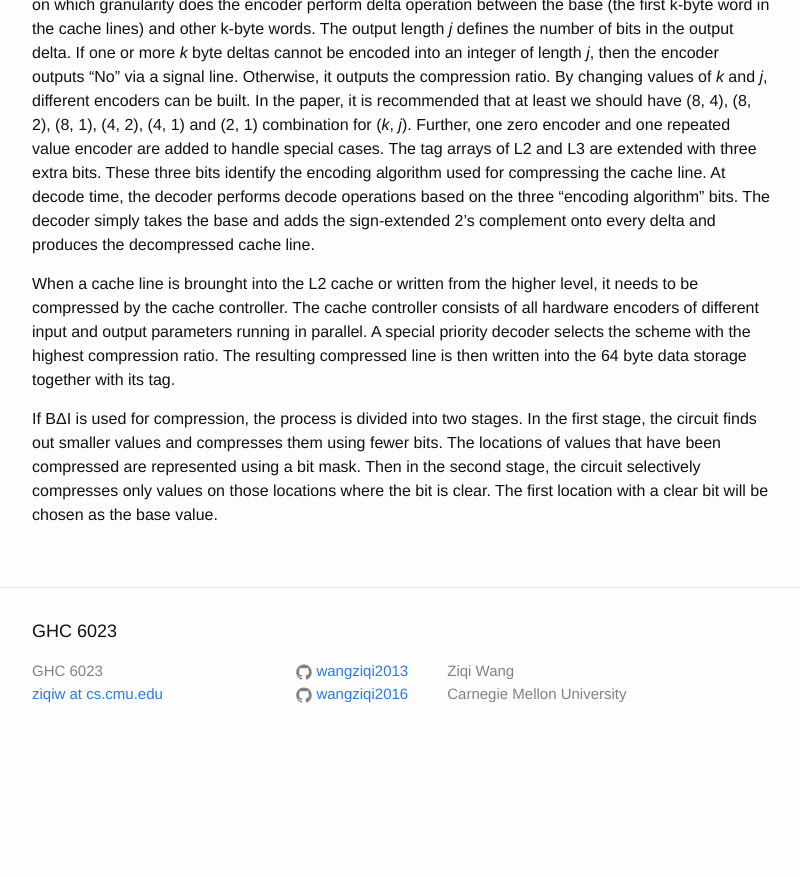
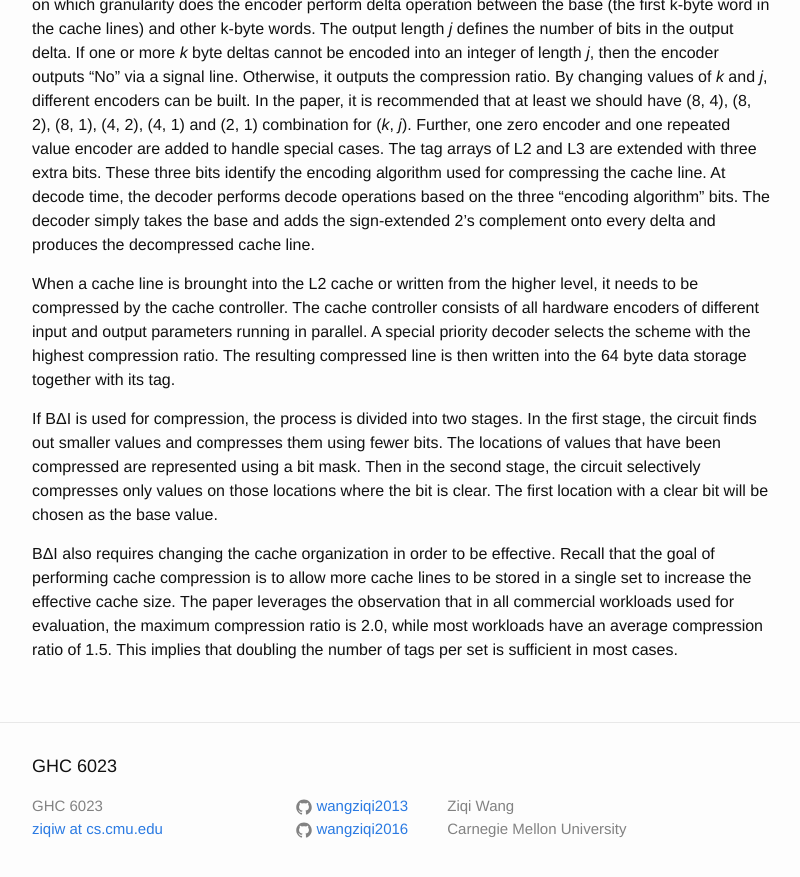
Before and after one commit to wangziqi2013/wangziqi2013.github.io, a Jekyll site: the page built from _posts/2018-05-21-Base-Delta-Immediate-Compression.markdown, in a window 1280 px wide and 900 px high, scrolled down 1432 px. Shown: the top 877 px of the window, without its empty margins (238-1038 px from the left). Built offline with Jekyll 4.4.1, drawn with Linux system fonts in a browser that asks for light colours; before the commit the page ends 2197 px from its top, so only the background shows below that.

Commit message:
Adding tags

```diff
--- a/_posts/2018-05-21-Base-Delta-Immediate-Compression.markdown
+++ b/_posts/2018-05-21-Base-Delta-Immediate-Compression.markdown
@@ -66,3 +66,9 @@ If B&Delta;I is used for compression, the process is divided into two stages. In
 values and compresses them using fewer bits. The locations of values that have been compressed are represented using a bit mask.
 Then in the second stage, the circuit selectively compresses only values on those locations where the bit is clear. The first
 location with a clear bit will be chosen as the base value.
+
+B&Delta;I also requires changing the cache organization in order to be effective. Recall that the goal of performing cache
+compression is to allow more cache lines to be stored in a single set to increase the effective cache size. The paper
+leverages the observation that in all commercial workloads used for evaluation, the maximum compression ratio is 2.0,
+while most workloads have an average compression ratio of 1.5. This implies that doubling the number of tags per set
+is sufficient in most cases.
```
